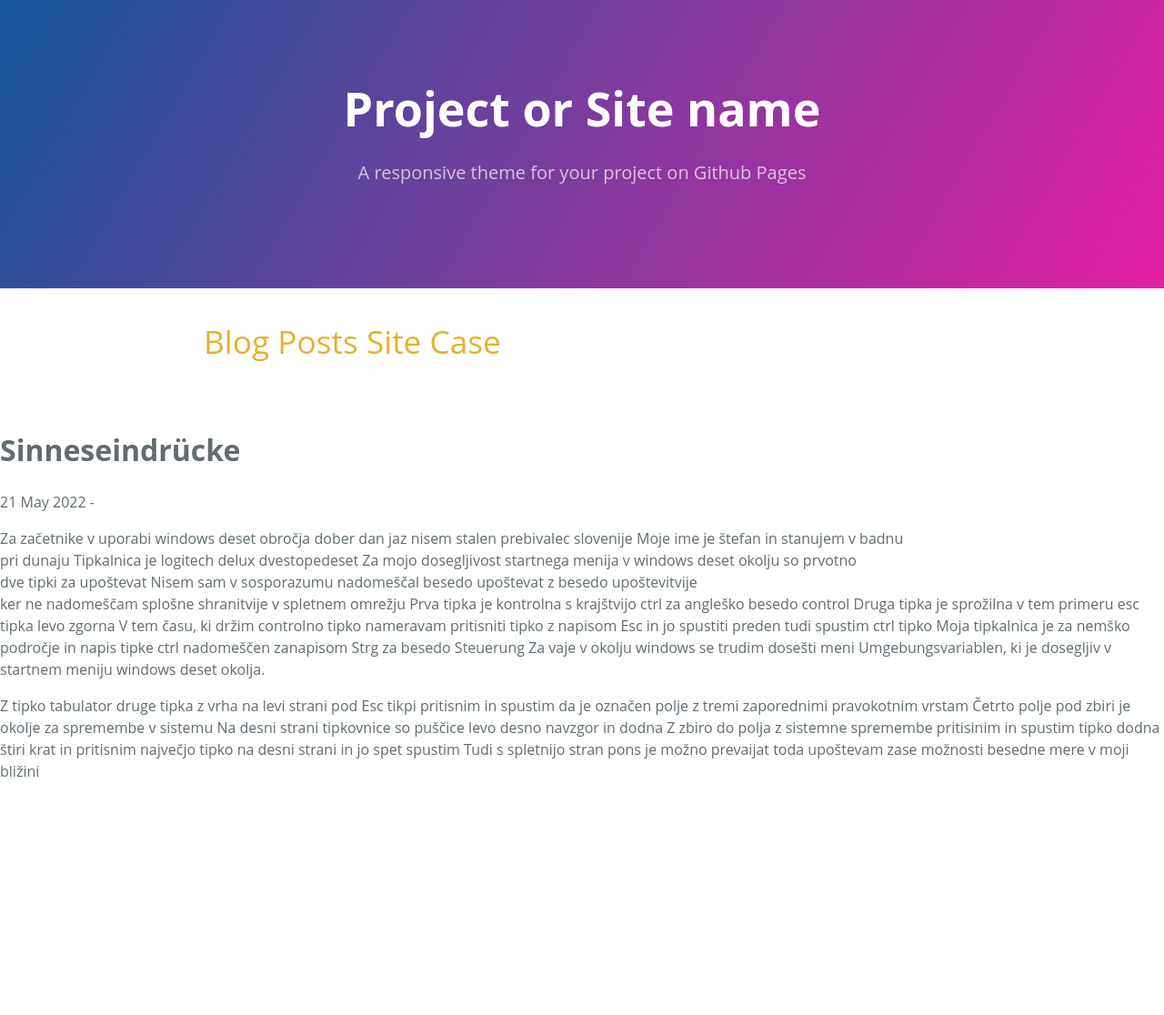
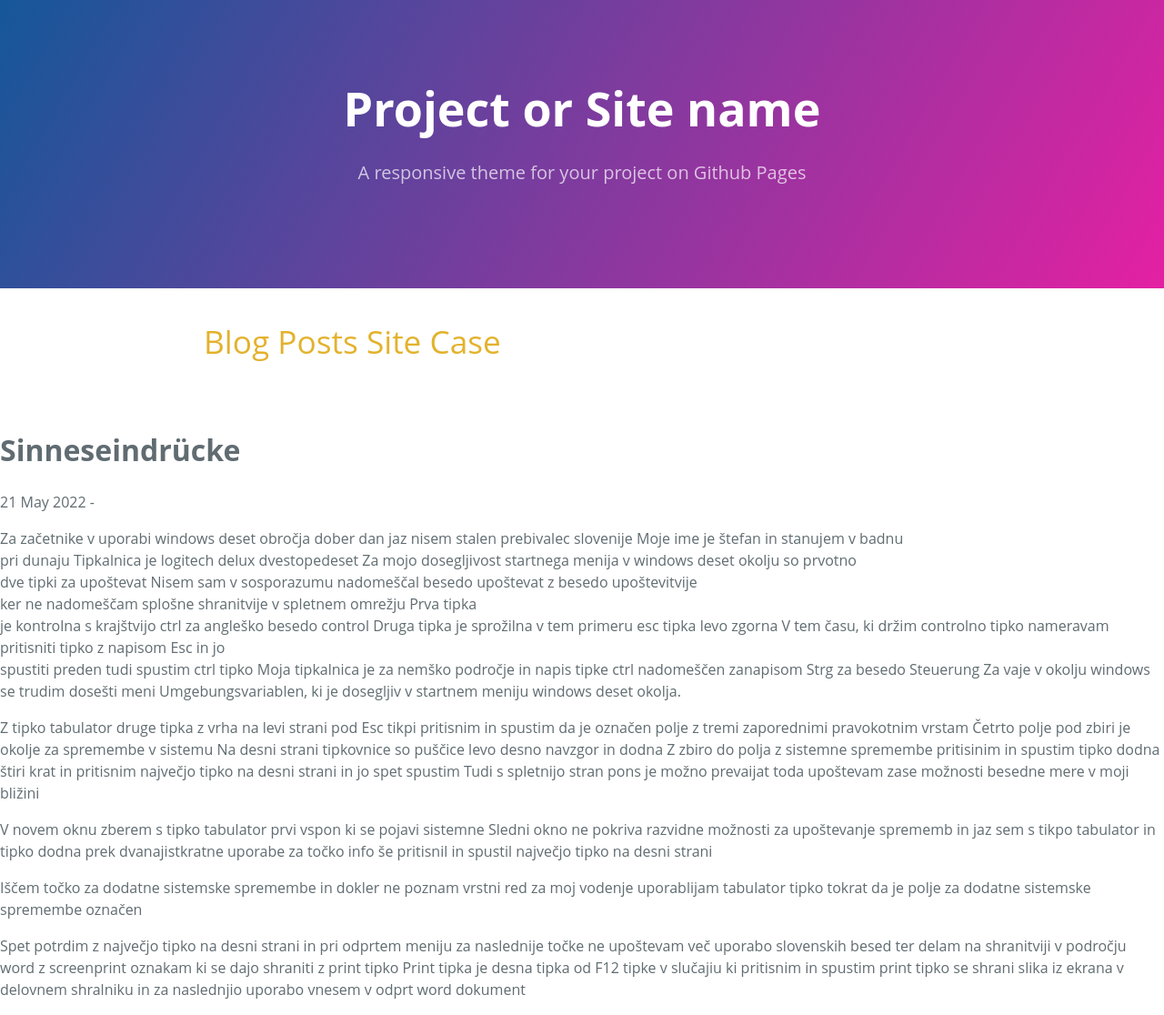
Before and after one commit to ledlightjungledStefan/Osterei, a Jekyll site: the page built from _posts/2022-05-21-sinneseindrücke.markdown, in a window 1280 px wide. Shown: the whole page at 91% size. Built offline with Jekyll 4.4.1, drawn with Linux system fonts in a browser that asks for light colours; before the commit the page ends 900 px from its top, so only the background shows below that.

Commit message:
Update 2022-05-21-sinneseindrücke.markdown

```diff
--- a/_posts/2022-05-21-sinneseindrücke.markdown
+++ b/_posts/2022-05-21-sinneseindrücke.markdown
@@ -10,10 +10,10 @@ Za mojo dosegljivost startnega menija v windows deset okolju so prvotno<br>
 dve tipki za upoštevat
 Nisem sam v sosporazumu nadomeščal besedo upoštevat z besedo upoštevitvije<br>
 ker ne nadomeščam splošne shranitvije v spletnem omrežju
-Prva tipka je kontrolna s krajštvijo ctrl za angleško besedo control
+Prva tipka<br>je kontrolna s krajštvijo ctrl za angleško besedo control
 Druga tipka je sprožilna v tem primeru esc tipka levo zgorna
 V tem času, ki držim controlno tipko nameravam pritisniti tipko z
-napisom Esc in jo spustiti preden tudi spustim ctrl tipko
+napisom Esc in jo<br>spustiti preden tudi spustim ctrl tipko
 Moja tipkalnica je za nemško področje in napis tipke ctrl nadomeščen zanapisom
 Strg za besedo Steuerung
 Za vaje v okolju windows se trudim dosešti meni Umgebungsvariablen, ki je
@@ -27,3 +27,19 @@ Z zbiro do polja z sistemne spremembe pritisinim in spustim tipko dodna štiri
 krat in pritisnim največjo tipko na desni strani in jo spet spustim
 Tudi s spletnijo stran pons je možno prevaijat toda upoštevam zase možnosti
 besedne mere v moji bližini
+
+V novem oknu zberem s tipko tabulator prvi vspon ki se pojavi sistemne
+Sledni okno ne pokriva razvidne možnosti za upoštevanje sprememb in jaz
+sem s tikpo tabulator in tipko dodna prek dvanajistkratne uporabe za točko
+info še pritisnil in spustil največjo tipko na desni strani
+
+Iščem točko za dodatne sistemske spremembe in dokler ne poznam vrstni red za moj
+vodenje uporablijam tabulator tipko tokrat da je polje za dodatne sistemske
+spremembe označen
+
+Spet potrdim z največjo tipko na desni strani in pri odprtem meniju za naslednije
+točke ne upoštevam več uporabo slovenskih besed ter delam na shranitviji v področju
+word z screenprint oznakam ki se dajo shraniti z print tipko
+Print tipka je desna tipka od F12 tipke v slučajiu ki pritisnim in spustim print
+tipko se shrani slika iz ekrana v delovnem shralniku in za naslednjio uporabo
+vnesem v odprt word dokument
```
